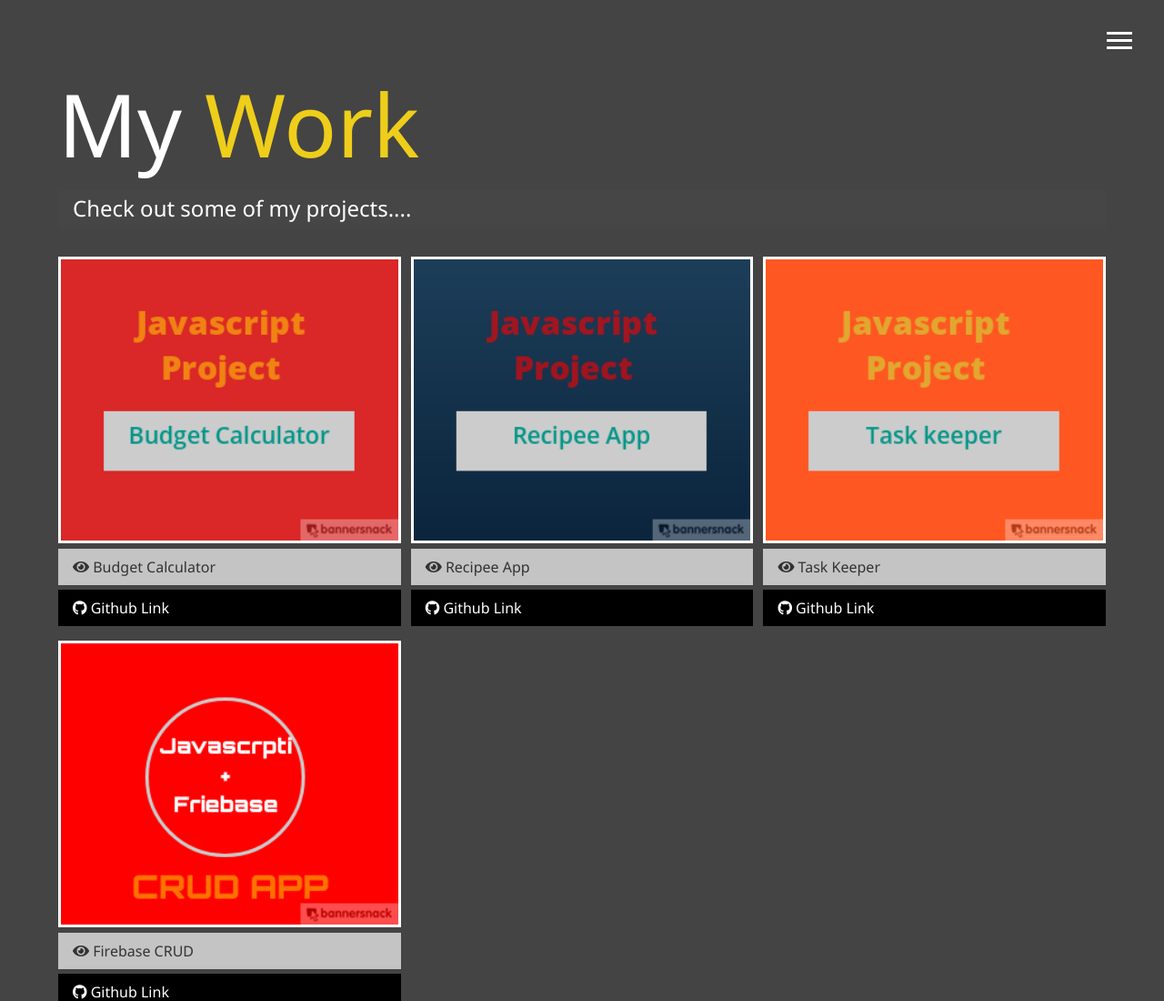
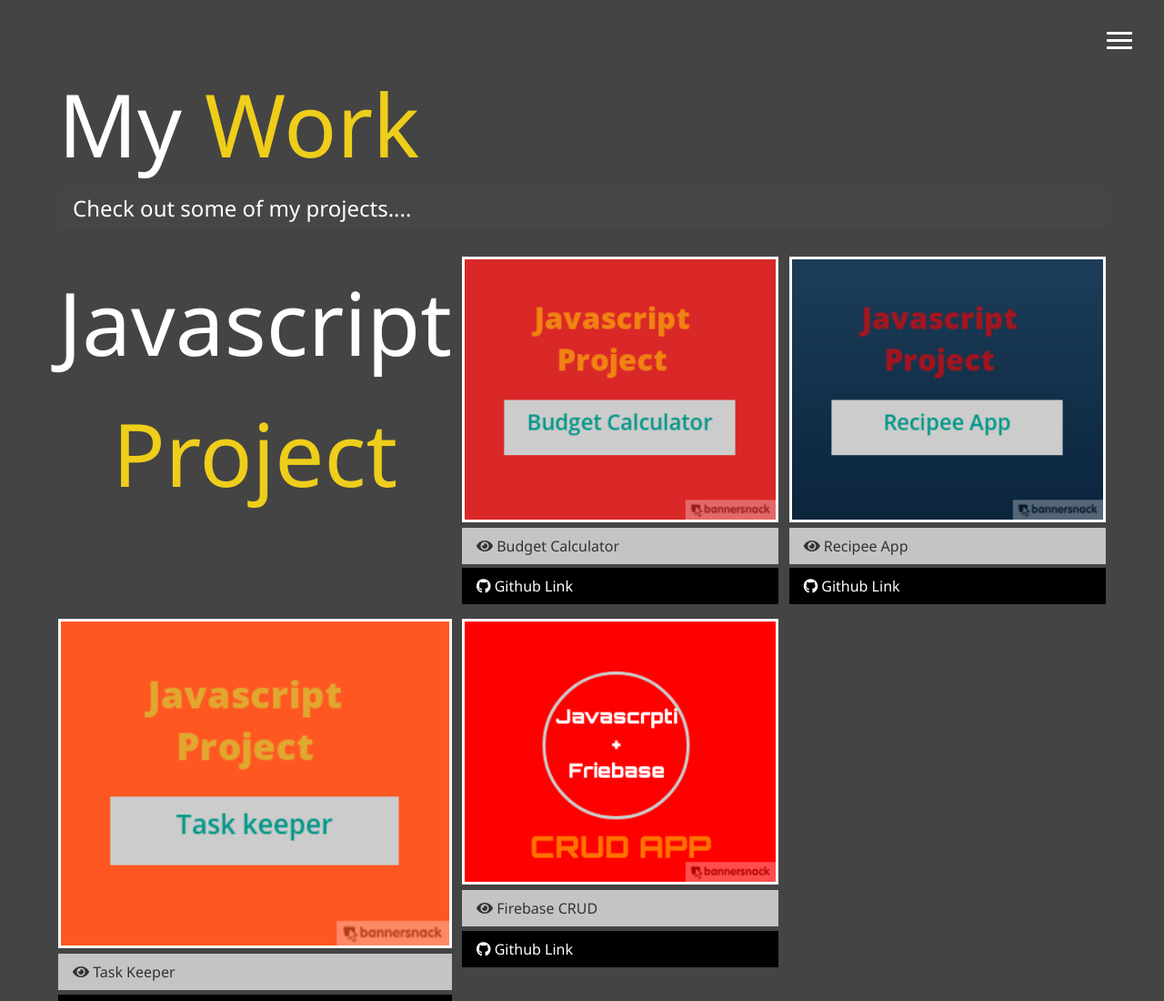
Before and after one commit to saif1642/Protfolio, a website: page dist/work.html in a window 1280 px wide. Shown: the top 1100 px of the page at 91% size. Drawn offline with Linux system fonts and the light colour scheme.

Commit message:
update again

```diff
--- a/dist/work.html
+++ b/dist/work.html
@@ -43,6 +43,9 @@
         </h1>
         <h2 class="sm-heading">Check out some of my projects....</h2>
         <div class="project-info">
+            <h2 class="lg-heading" style="text-align: center">
+                Javascript <span class="secondary-text">Project</span>
+            </h2>
            <div class="item">
                <a href="#!">
                    <img src="img/projects/Pj1.png" alt="project">
```
